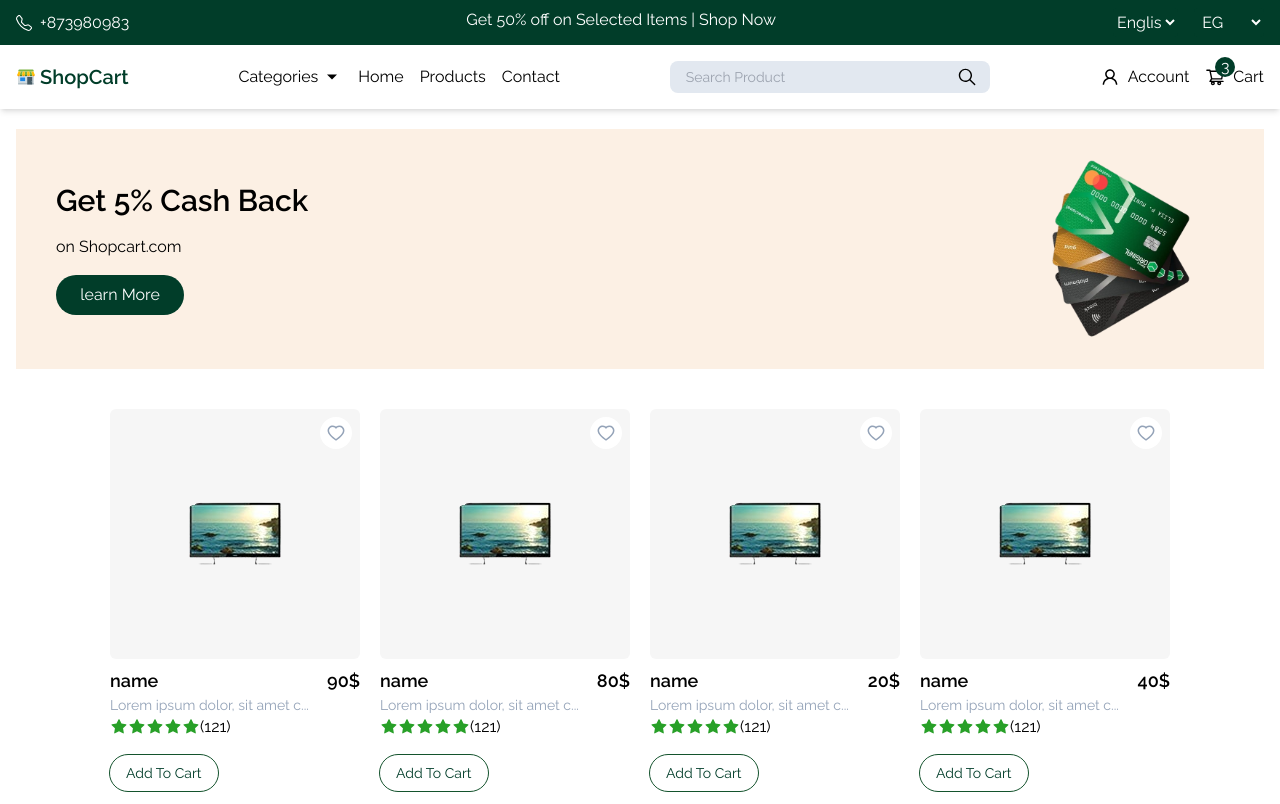
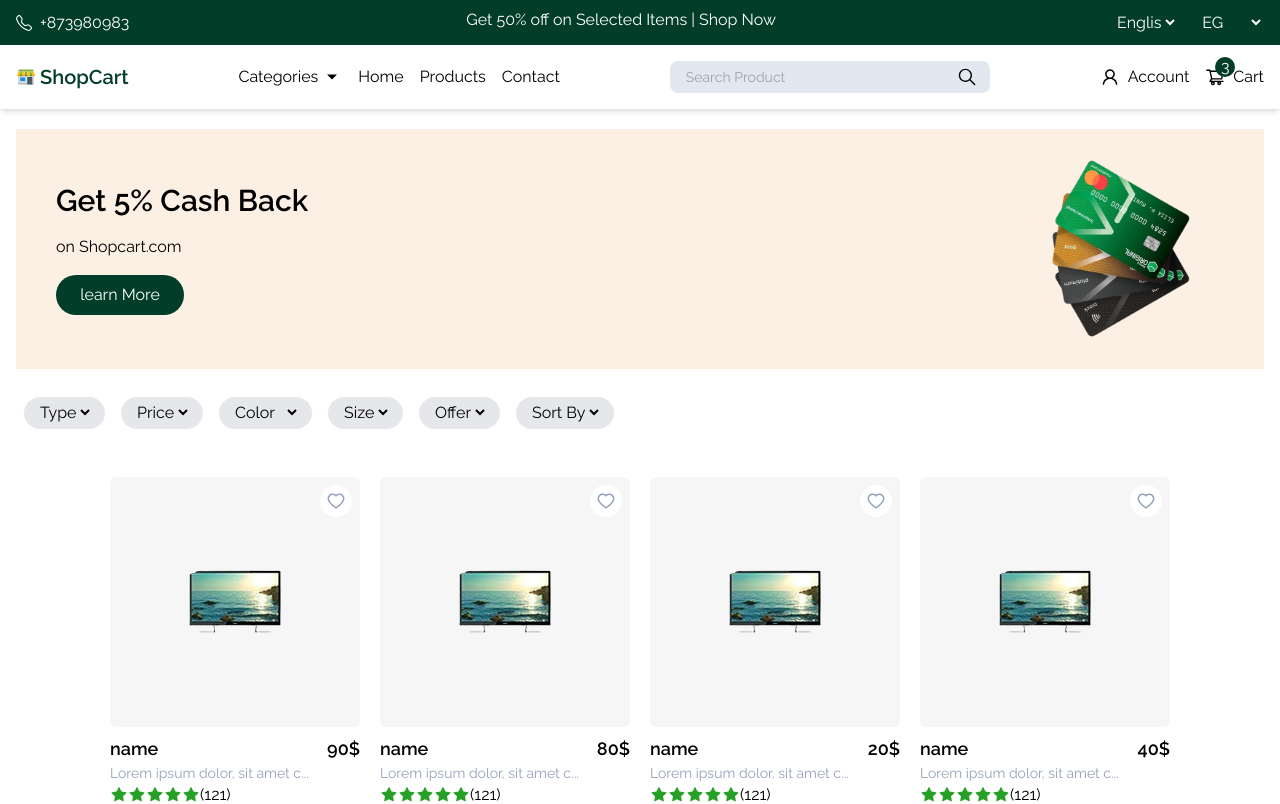
Before and after one commit to ibrahim2375/E-Commerce-React-Front-End, a React (Vite) app: page /products in a window 1280 px wide. Shown: the top 804 px of the page. Built offline with nearby package versions, Linux system fonts and the light colour scheme; data requests are answered from the project's data file.

Commit message:
add filters to products p

```diff
--- /dev/null
+++ b/src/components/Ptoducts/FilterSelect.jsx
@@ -0,0 +1,20 @@
+import React from "react";
+
+function FilterSelect({ options, title }) {
+  return (
+    <div className="filter_select bg-gray-200 px-3 py-1 rounded-full ">
+      <select className={`bg-gray-200`}>
+        <option value={title} className="text-gray-400">
+          {title}
+        </option>
+        {options?.map((op) => (
+          <option key={op.id} value={op.data}>
+            {op.data}
+          </option>
+        ))}
+      </select>
+    </div>
+  );
+}
+
+export default FilterSelect;
--- a/src/components/Ptoducts/ProductsFilter.jsx
+++ b/src/components/Ptoducts/ProductsFilter.jsx
@@ -1,9 +1,36 @@
-import React from 'react'
+import React, { useState, useRef, useEffect } from "react";
+//json data
+import Filters from "../../json/filters.json";
+//components
+import FilterSelect from "./FilterSelect";
+//functions
+import { ScrollByMouse } from "../../functions/ScrollByMouse";
+//variables
+let scrollLeft = 0;
+let startX;
+let isDown = false;
 
 function ProductsFilter() {
+  // const [filters, setFilters] = useState(null);
+  const filters_row = useRef();
+  //handle scrolling
+  useEffect(() => {
+    ScrollByMouse(filters_row, startX, scrollLeft, isDown);
+  }, [isDown]);
   return (
-    <div>ProductsFilter</div>
-  )
+    <div
+      ref={filters_row}
+      className="filters flex gap-4 items-center row overflow-x-auto py-2 px-2 cursor-pointer"
+    >
+      {/* color */}
+      <FilterSelect title="Type" options={Filters.Type} />
+      <FilterSelect title="Price" options={Filters.price} />
+      <FilterSelect title="Color" options={Filters.colors} />
+      <FilterSelect title="Size" options={Filters.sizes} />
+      <FilterSelect title="Offer" options={Filters.offers} />
+      <FilterSelect title="Sort By" options={Filters.SortBy} />
+    </div>
+  );
 }
 
-export default ProductsFilter
+export default ProductsFilter;
--- a/src/index.css
+++ b/src/index.css
@@ -39,15 +39,15 @@
 html::-webkit-scrollbar {
   scroll-behavior: smooth;
   width: 10px;
-  /* background-color: transparent; */
+  background-color: transparent;
 }
 html::-webkit-scrollbar-thumb {
-  background-color: var(--primary-color);
-  border-radius: 10px;
-  -webkit-border-radius: 10px;
-  -moz-border-radius: 10px;
-  -ms-border-radius: 10px;
-  -o-border-radius: 10px;
+  background-color: #dfdfdf;
+  border-radius: 4px;
+  -webkit-border-radius: 4px;
+  -moz-border-radius: 4px;
+  -ms-border-radius: 4px;
+  -o-border-radius: 4px;
 }
 body {
   font-family: var(--second-font);
--- /dev/null
+++ b/src/json/filters.json
@@ -0,0 +1,44 @@
+{
+  "colors": [
+    { "id": 0, "data": "green" },
+    { "id": 1, "data": "yellow" },
+    { "id": 2, "data": "blue" },
+    { "id": 3, "data": "gray" },
+    { "id": 4, "data": "red" },
+    { "id": 5, "data": "white" },
+    { "id": 6, "data": "black" }
+  ],
+  "sizes": [
+    { "id": 0, "data": "sm" },
+    { "id": 1, "data": "md" },
+    { "id": 2, "data": "lg" },
+    { "id": 3, "data": "xl" },
+    { "id": 4, "data": "xxl" },
+    { "id": 5, "data": "xxxl" }
+  ],
+  "offers": [
+    { "id": 0, "data": "5%" },
+    { "id": 1, "data": "10%" },
+    { "id": 2, "data": "15%" },
+    { "id": 3, "data": "20%" },
+    { "id": 4, "data": "25%" },
+    { "id": 5, "data": "30%" },
+    { "id": 6, "data": "50%" }
+  ],
+  "price": [
+    { "id": 0, "data": "asc" },
+    { "id": 1, "data": "dec" }
+  ],
+  "SortBy": [
+    { "id": 0, "data": "asc" },
+    { "id": 1, "data": "dec" }
+  ],
+  "Type": [
+    { "id": 0, "data": "sm" },
+    { "id": 1, "data": "md" },
+    { "id": 2, "data": "lg" },
+    { "id": 3, "data": "xl" },
+    { "id": 4, "data": "xxl" },
+    { "id": 5, "data": "xxxl" }
+  ]
+}
--- a/src/pages/Products.jsx
+++ b/src/pages/Products.jsx
@@ -4,6 +4,7 @@ import axios from "../api/axios";
 //components
 import Advertisement from "../components/Layouts/Advertisement";
 import ProductsComponent from "../components/Ptoducts/ProductsComponent";
+import ProductsFilter from "../components/Ptoducts/ProductsFilter";
 function Products() {
   const [products, setProducts] = useState([]);
 
@@ -19,6 +20,7 @@ function Products() {
   return (
     <div className="products container mx-auto px-4">
       <Advertisement />
+      <ProductsFilter />
       <ProductsComponent products={products} />
     </div>
   );
```
